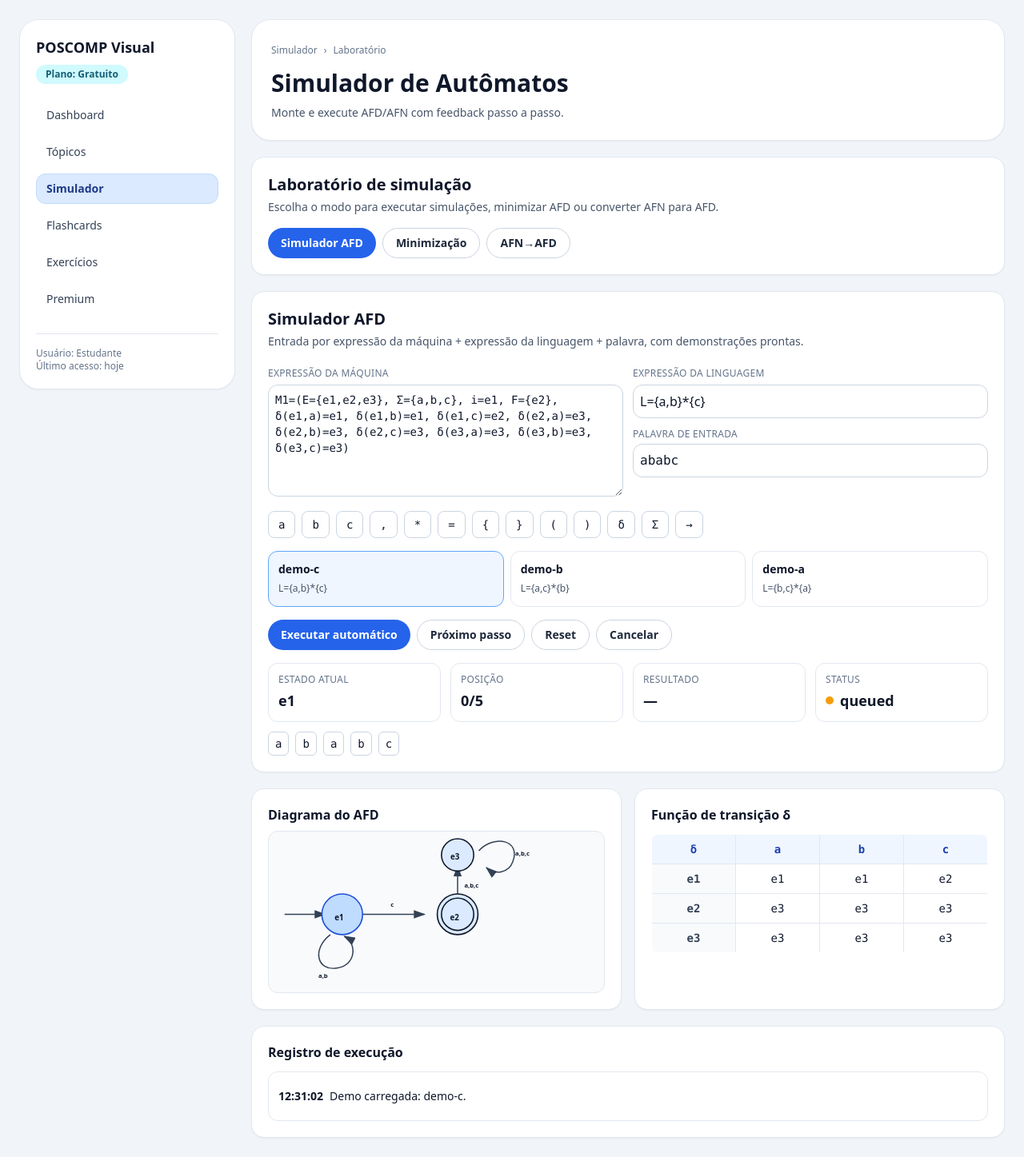
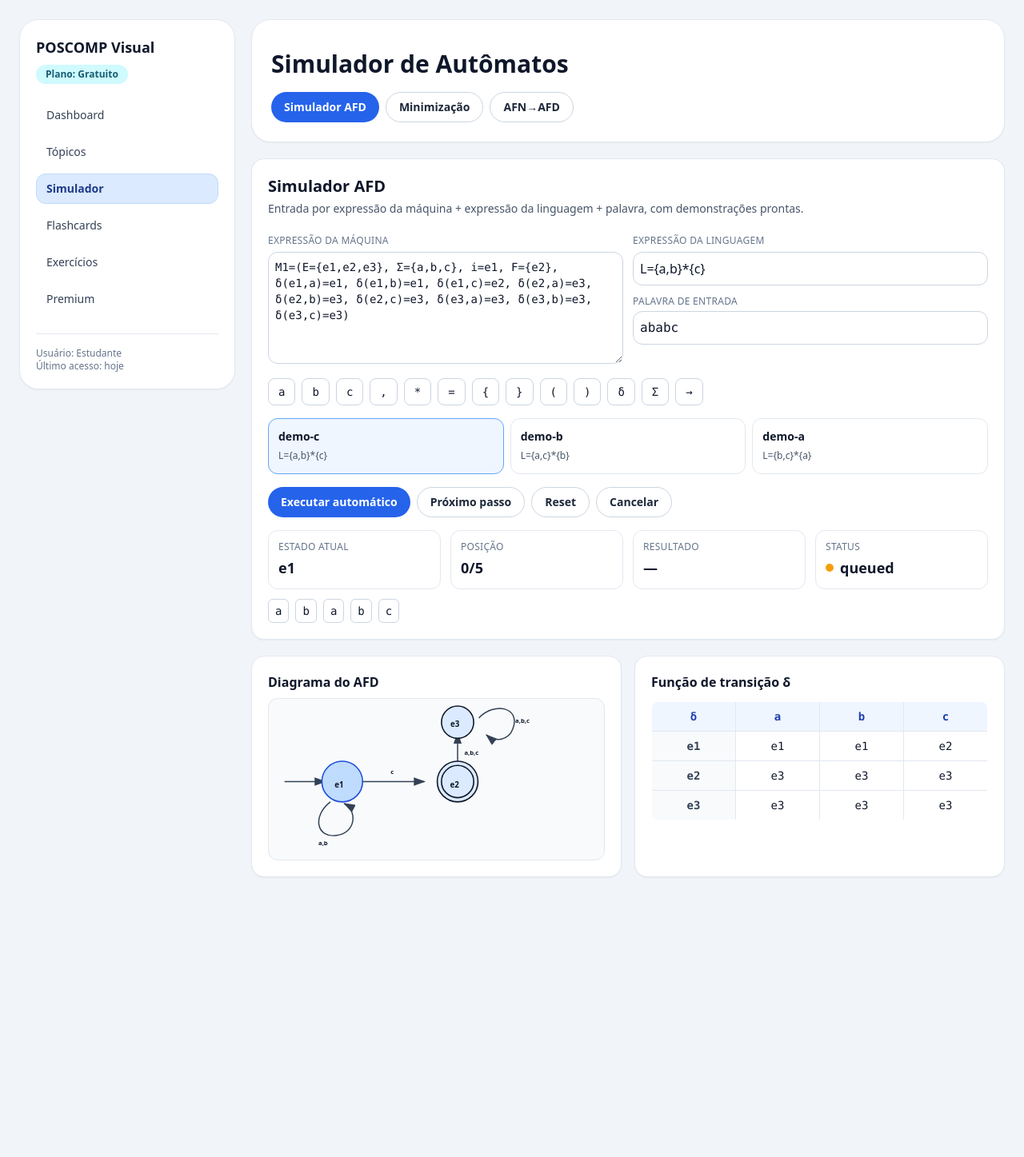
Before and after one commit to renatomnatali/estudo-poscomp, a Next.js app: page / in a window 1280 px wide. Shown: the whole page at 80% size. After the commit the page ends 1121 px from the top, so only its background shows below. Built offline with nearby package versions, Linux system fonts and the light colour scheme.

Commit message:
refactor(ui): simplificar topo do simulador e remover registro

```diff
--- a/components/modules/afd-simulator.tsx
+++ b/components/modules/afd-simulator.tsx
@@ -117,8 +117,6 @@ export function AfdSimulator() {
   const [currentPos, setCurrentPos] = useState(0);
   const [activeTransition, setActiveTransition] = useState<{ fromState: string; symbol: string } | null>(null);
 
-  const [logs, setLogs] = useState<string[]>([]);
-
   const [focusedField, setFocusedField] = useState<FocusField>('language');
   const machineRef = useRef<HTMLTextAreaElement | null>(null);
   const languageRef = useRef<HTMLInputElement | null>(null);
@@ -131,13 +129,8 @@ export function AfdSimulator() {
   const statusRef = useRef<SimulationStatus>('queued');
   const timerRef = useRef<ReturnType<typeof setInterval> | null>(null);
 
-  function appendLog(message: string) {
-    const stamp = new Date().toLocaleTimeString('pt-BR', {
-      hour: '2-digit',
-      minute: '2-digit',
-      second: '2-digit',
-    });
-    setLogs((previous) => [`${stamp} · ${message}`, ...previous]);
+  function appendLog(_message: string) {
+    // Mantido como no-op para preservar trilha de chamadas sem expor painel de log.
   }
 
   function stopTimer() {
@@ -547,21 +540,6 @@ export function AfdSimulator() {
         </article>
       </section>
 
-      <section className="section-card">
-        <h3 className="font-semibold">Registro de execução</h3>
-        <div className="run-log mt-3">
-          {logs.length === 0 ? (
-            <div className="text-sm text-slate-500">Sem eventos ainda.</div>
-          ) : (
-            logs.map((row, index) => (
-              <div key={`${row}-${index}`} className="run-log-item">
-                <strong>{row.split(' · ')[0]}</strong>
-                <span>{row.slice(row.indexOf(' · ') + 3)}</span>
-              </div>
-            ))
-          )}
-        </div>
-      </section>
     </div>
   );
 }
--- a/components/poscomp-app.tsx
+++ b/components/poscomp-app.tsx
@@ -27,34 +27,28 @@ const MOBILE_MENU_ITEMS: Array<{ id: MenuId; label: string }> = [
   { id: 'premium', label: 'Premium' },
 ];
 
-const MODULE_HEADER: Record<MenuId, { breadcrumb: string; title: string; subtitle: string }> = {
+const MODULE_HEADER: Record<MenuId, { title: string; subtitle: string }> = {
   dashboard: {
-    breadcrumb: 'Visão geral',
     title: 'Rota de estudo da semana',
     subtitle: 'Continue de onde parou: Autômatos e Linguagens Formais.',
   },
   topics: {
-    breadcrumb: 'Trilha',
     title: 'Tópicos do POSCOMP',
     subtitle: 'Selecione um tópico para estudar com teoria, exemplos e prática guiada.',
   },
   simulator: {
-    breadcrumb: 'Laboratório',
     title: 'Simulador de Autômatos',
-    subtitle: 'Monte e execute AFD/AFN com feedback passo a passo.',
+    subtitle: '',
   },
   flashcards: {
-    breadcrumb: 'Revisão',
     title: 'Sessão de flashcards',
     subtitle: 'Reforce conceitos críticos com repetição espaçada.',
   },
   exercises: {
-    breadcrumb: 'Treino',
     title: 'Questões estilo POSCOMP',
     subtitle: 'Resolva questões por subtópico e acompanhe desempenho.',
   },
   premium: {
-    breadcrumb: 'Plano',
     title: 'Recursos Premium',
     subtitle: 'Simulados completos, trilhas adaptativas e revisão guiada.',
   },
@@ -93,36 +87,6 @@ export function PoscompApp() {
     if (activeMenu === 'simulator') {
       return (
         <div className="space-y-5">
-          <section className="section-card">
-            <h2 className="text-xl font-bold">Laboratório de simulação</h2>
-            <p className="mt-1 text-sm text-slate-600">
-              Escolha o modo para executar simulações, minimizar AFD ou converter AFN para AFD.
-            </p>
-            <div className="mt-4 flex flex-wrap gap-2">
-              <button
-                type="button"
-                className={`button ${activeSimulatorTab === 'afd' ? 'primary' : 'secondary'}`}
-                onClick={() => setActiveSimulatorTab('afd')}
-              >
-                Simulador AFD
-              </button>
-              <button
-                type="button"
-                className={`button ${activeSimulatorTab === 'min' ? 'primary' : 'secondary'}`}
-                onClick={() => setActiveSimulatorTab('min')}
-              >
-                Minimização
-              </button>
-              <button
-                type="button"
-                className={`button ${activeSimulatorTab === 'conv' ? 'primary' : 'secondary'}`}
-                onClick={() => setActiveSimulatorTab('conv')}
-              >
-                AFN→AFD
-              </button>
-            </div>
-          </section>
-
           <section hidden={activeSimulatorTab !== 'afd'}>
             <AfdSimulator />
           </section>
@@ -208,13 +172,34 @@ export function PoscompApp() {
 
         <section className="main-area">
           <header className="page-header">
-            <div className="breadcrumb">
-              <span>{MENU_ITEMS.find((item) => item.id === activeMenu)?.label}</span>
-              <span>›</span>
-              <span>{currentHeader.breadcrumb}</span>
-            </div>
             <h1 className="page-title">{currentHeader.title}</h1>
-            <p className="page-subtitle">{currentHeader.subtitle}</p>
+            {currentHeader.subtitle ? <p className="page-subtitle">{currentHeader.subtitle}</p> : null}
+
+            {activeMenu === 'simulator' ? (
+              <div className="mt-4 flex flex-wrap gap-2">
+                <button
+                  type="button"
+                  className={`button ${activeSimulatorTab === 'afd' ? 'primary' : 'secondary'}`}
+                  onClick={() => setActiveSimulatorTab('afd')}
+                >
+                  Simulador AFD
+                </button>
+                <button
+                  type="button"
+                  className={`button ${activeSimulatorTab === 'min' ? 'primary' : 'secondary'}`}
+                  onClick={() => setActiveSimulatorTab('min')}
+                >
+                  Minimização
+                </button>
+                <button
+                  type="button"
+                  className={`button ${activeSimulatorTab === 'conv' ? 'primary' : 'secondary'}`}
+                  onClick={() => setActiveSimulatorTab('conv')}
+                >
+                  AFN→AFD
+                </button>
+              </div>
+            ) : null}
           </header>
 
           {renderActiveModule()}
```
Also changed, not shown: Spec/mockups-poscomp/simulator/01-simulador.html (+5 -1 lines), 4 other files (tests, documents, lock files or other folders).
